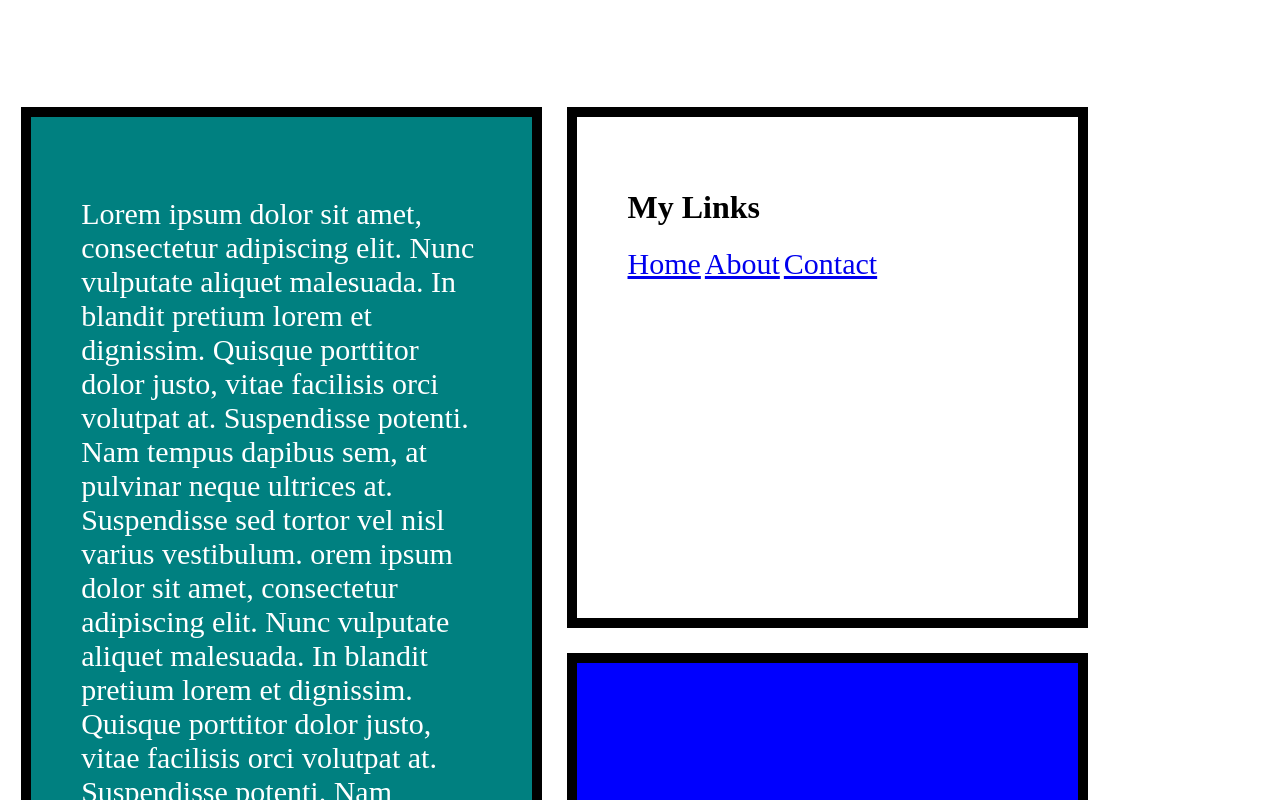
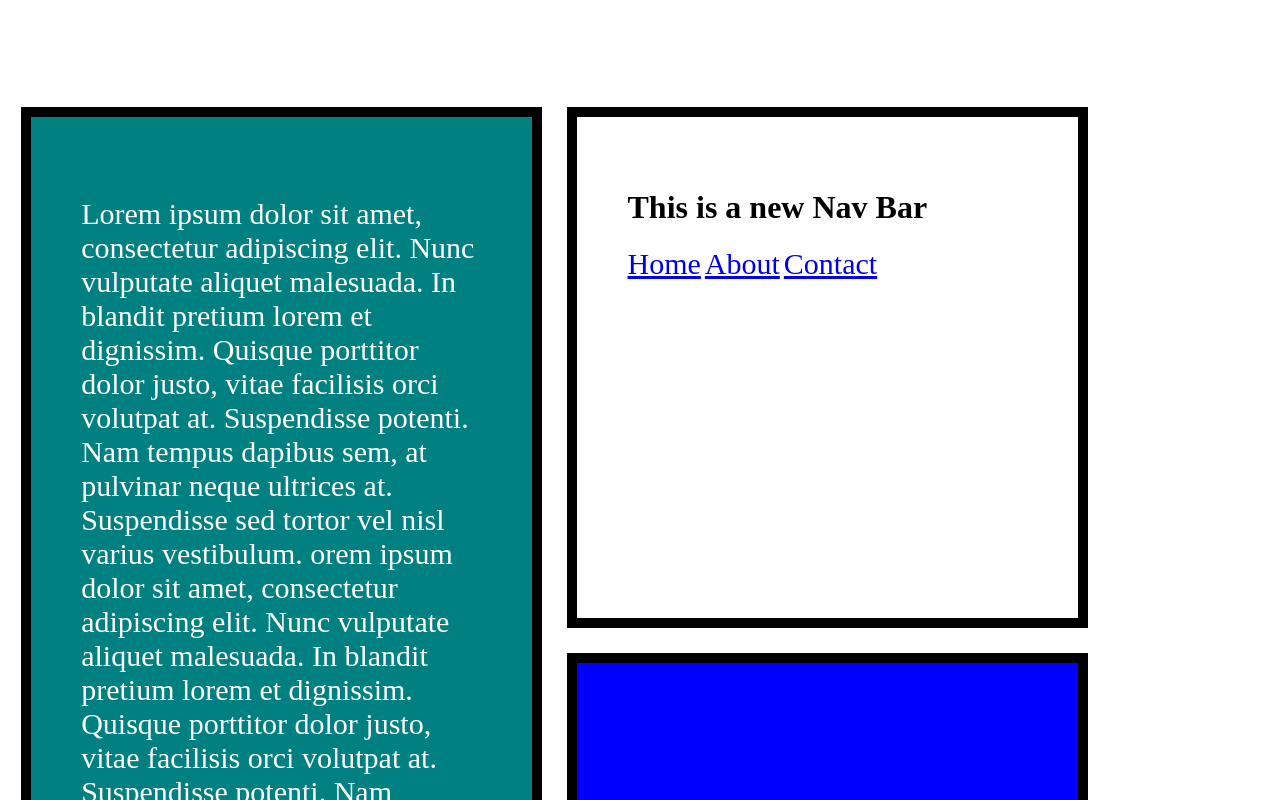
Before and after one commit to davidlakelly/Class4, a plain HTML site: page index.html in a window 1280 px wide. Shown: the top 800 px of the page. Drawn offline with Linux system fonts and the light colour scheme.

Commit message:
This is a website update

```diff
--- a/index.html
+++ b/index.html
@@ -16,7 +16,7 @@
 
 </div>
 <div class="d2">
-	<h1> My Links </h1>
+	<h1> This is a new Nav Bar </h1>
 	<a href="index.html">Home</a>
 	<a href="about.html">About</a>
 	<a href="contact.html">Contact</a>
```
